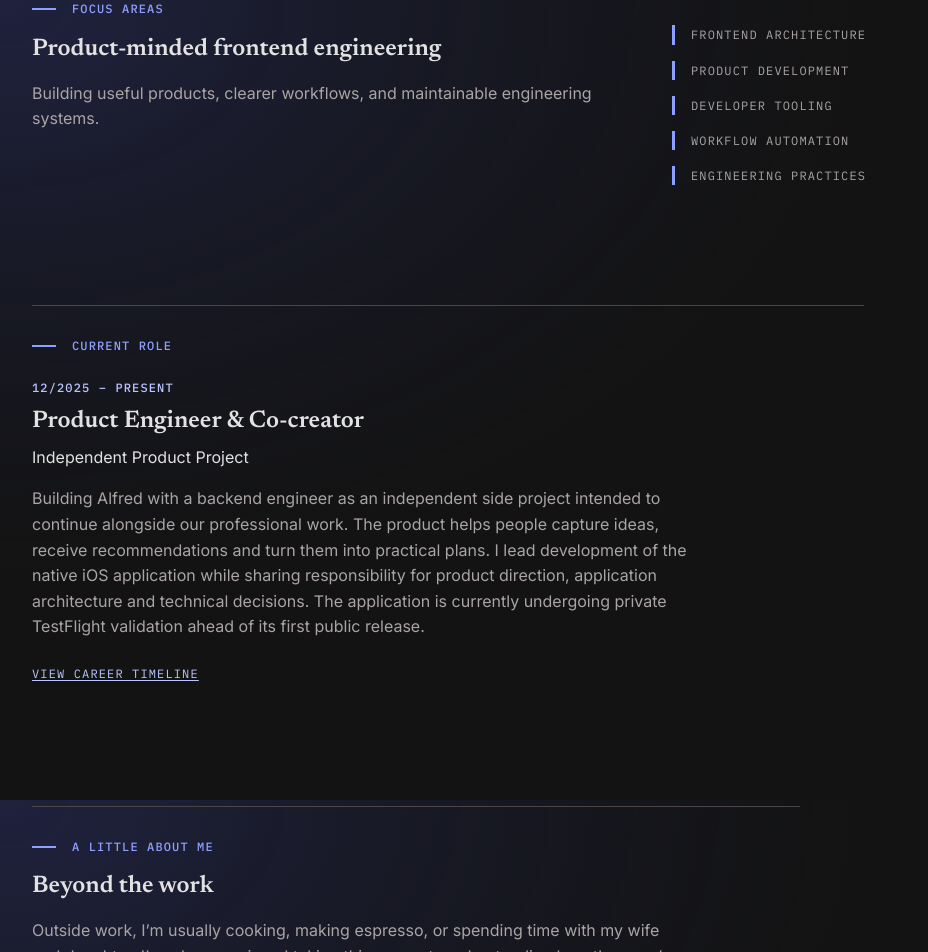
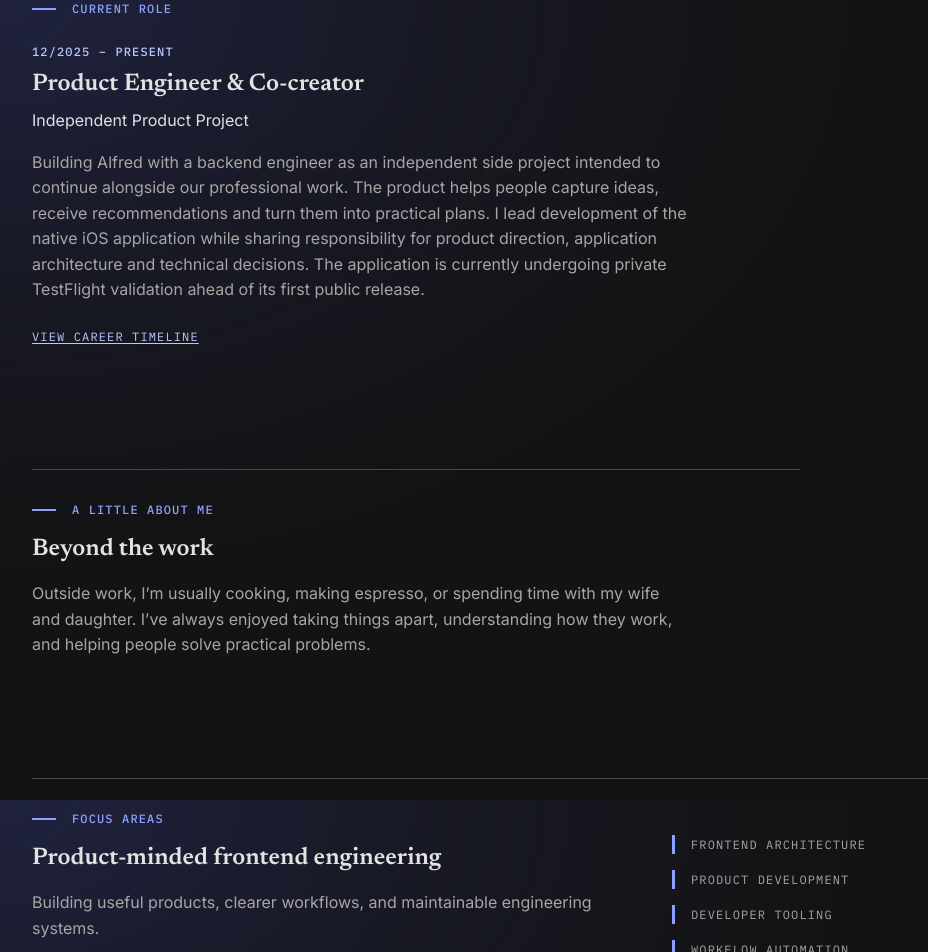
Before and after one commit to davinaizer/professional-site, a React (Vite) app: page / in a window 1280 px wide. Shown: the part 800-1752 px from the top of the page, without its empty margins (0-928 px from the left). Built offline with nearby package versions, Linux system fonts and the light colour scheme.

Commit message:
refactor: general tweaks and refactoring

```diff
--- a/src/app/App.tsx
+++ b/src/app/App.tsx
@@ -1,22 +1,11 @@
-import { Link, Outlet, ScrollRestoration } from "react-router";
+import { Outlet, ScrollRestoration } from "react-router";
 import PrimaryNavigation from "../components/PrimaryNavigation.tsx";
 import Footer from "./Footer.tsx";
-import { routes } from "./routes.ts";
 
 function App() {
 	return (
 		<>
-			<header className="site-header">
-				<div className="site-header__inner">
-					<Link className="site-header__identity" to={routes.home}>
-						Davi Naizer
-					</Link>
-					<PrimaryNavigation />
-					<Link className="site-header__contact" to={routes.contact}>
-						Contact
-					</Link>
-				</div>
-			</header>
+			<PrimaryNavigation />
 
 			<main>
 				<Outlet />
--- a/src/app/Footer.tsx
+++ b/src/app/Footer.tsx
@@ -1,28 +1,5 @@
+import { Icon } from "../components/Icon.tsx";
 import { professionalContent } from "../content/professional-content.ts";
-
-function FooterIcon({ label }: { label: string }) {
-	if (label === "LinkedIn") {
-		return (
-			<svg aria-hidden="true" focusable="false" viewBox="0 0 24 24">
-				<path d="M5.25 3.5A1.75 1.75 0 1 1 5.25 7a1.75 1.75 0 0 1 0-3.5ZM3.75 8.5h3v11.75h-3V8.5Zm5 0h2.88v1.6h.04c.4-.76 1.38-1.85 2.84-1.85 3.04 0 3.6 2 3.6 4.6v7.4h-3v-6.56c0-1.56-.03-3.57-2.18-3.57-2.18 0-2.52 1.7-2.52 3.46v6.67h-3V8.5Z" />
-			</svg>
-		);
-	}
-
-	if (label === "GitHub") {
-		return (
-			<svg aria-hidden="true" focusable="false" viewBox="0 0 24 24">
-				<path d="M12 2.25a10 10 0 0 0-3.16 19.49c.5.09.68-.22.68-.48v-1.75c-2.78.6-3.37-1.18-3.37-1.18-.45-1.16-1.11-1.47-1.11-1.47-.91-.62.07-.61.07-.61 1 .07 1.53 1.03 1.53 1.03.9 1.53 2.35 1.09 2.92.83.09-.65.35-1.09.64-1.34-2.22-.25-4.55-1.11-4.55-4.94 0-1.09.39-1.98 1.03-2.68-.1-.25-.45-1.27.1-2.64 0 0 .84-.27 2.75 1.02A9.56 9.56 0 0 1 12 7.24c.85 0 1.69.11 2.48.33 1.91-1.29 2.75-1.02 2.75-1.02.55 1.37.2 2.39.1 2.64.64.7 1.03 1.59 1.03 2.68 0 3.84-2.34 4.68-4.56 4.93.36.31.68.92.68 1.86v2.6c0 .27.18.58.69.48A10 10 0 0 0 12 2.25Z" />
-			</svg>
-		);
-	}
-
-	return (
-		<svg aria-hidden="true" focusable="false" viewBox="0 0 24 24">
-			<path d="M3.75 5.5h16.5A1.75 1.75 0 0 1 22 7.25v9.5a1.75 1.75 0 0 1-1.75 1.75H3.75A1.75 1.75 0 0 1 2 16.75v-9.5A1.75 1.75 0 0 1 3.75 5.5Zm0 1.5a.25.25 0 0 0-.25.25v.42L12 13.1l8.5-5.43v-.42a.25.25 0 0 0-.25-.25H3.75Zm16.75 2.45-8.1 5.17a.75.75 0 0 1-.8 0L3.5 9.45v7.3c0 .14.11.25.25.25h16.5a.25.25 0 0 0 .25-.25v-7.3Z" />
-		</svg>
-	);
-}
 
 function Footer() {
 	const email = professionalContent.contact.find(
@@ -41,7 +18,7 @@ function Footer() {
 						{footerLinks.map((link) => (
 							<li key={link.label}>
 								<a aria-label={link.label} href={link.url}>
-									<FooterIcon label={link.label} />
+									<Icon label={link.label} />
 								</a>
 							</li>
 						))}
--- /dev/null
+++ b/src/components/Icon.tsx
@@ -0,0 +1,27 @@
+type IconProps = {
+	label: string;
+};
+
+export function Icon({ label }: IconProps) {
+	if (label === "LinkedIn") {
+		return (
+			<svg aria-hidden="true" focusable="false" viewBox="0 0 24 24">
+				<path d="M5.25 3.5A1.75 1.75 0 1 1 5.25 7a1.75 1.75 0 0 1 0-3.5ZM3.75 8.5h3v11.75h-3V8.5Zm5 0h2.88v1.6h.04c.4-.76 1.38-1.85 2.84-1.85 3.04 0 3.6 2 3.6 4.6v7.4h-3v-6.56c0-1.56-.03-3.57-2.18-3.57-2.18 0-2.52 1.7-2.52 3.46v6.67h-3V8.5Z" />
+			</svg>
+		);
+	}
+
+	if (label === "GitHub") {
+		return (
+			<svg aria-hidden="true" focusable="false" viewBox="0 0 24 24">
+				<path d="M12 2.25a10 10 0 0 0-3.16 19.49c.5.09.68-.22.68-.48v-1.75c-2.78.6-3.37-1.18-3.37-1.18-.45-1.16-1.11-1.47-1.11-1.47-.91-.62.07-.61.07-.61 1 .07 1.53 1.03 1.53 1.03.9 1.53 2.35 1.09 2.92.83.09-.65.35-1.09.64-1.34-2.22-.25-4.55-1.11-4.55-4.94 0-1.09.39-1.98 1.03-2.68-.1-.25-.45-1.27.1-2.64 0 0 .84-.27 2.75 1.02A9.56 9.56 0 0 1 12 7.24c.85 0 1.69.11 2.48.33 1.91-1.29 2.75-1.02 2.75-1.02.55 1.37.2 2.39.1 2.64.64.7 1.03 1.59 1.03 2.68 0 3.84-2.34 4.68-4.56 4.93.36.31.68.92.68 1.86v2.6c0 .27.18.58.69.48A10 10 0 0 0 12 2.25Z" />
+			</svg>
+		);
+	}
+
+	return (
+		<svg aria-hidden="true" focusable="false" viewBox="0 0 24 24">
+			<path d="M3.75 5.5h16.5A1.75 1.75 0 0 1 22 7.25v9.5a1.75 1.75 0 0 1-1.75 1.75H3.75A1.75 1.75 0 0 1 2 16.75v-9.5A1.75 1.75 0 0 1 3.75 5.5Zm0 1.5a.25.25 0 0 0-.25.25v.42L12 13.1l8.5-5.43v-.42a.25.25 0 0 0-.25-.25H3.75Zm16.75 2.45-8.1 5.17a.75.75 0 0 1-.8 0L3.5 9.45v7.3c0 .14.11.25.25.25h16.5a.25.25 0 0 0 .25-.25v-7.3Z" />
+		</svg>
+	);
+}
--- a/src/components/PrimaryNavigation.tsx
+++ b/src/components/PrimaryNavigation.tsx
@@ -1,8 +1,14 @@
-import { NavLink } from "react-router";
+import { Link, NavLink } from "react-router";
 import { routes } from "../app/routes";
 
 function PrimaryNavigation() {
 	return (
+		<header className="site-header">
+			<div className="site-header__inner">
+				<Link className="site-header__identity" to={routes.home}>
+					Davi Naizer
+				</Link>
+
 				<nav className="primary-navigation" aria-label="Primary">
 					<ul>
 						<li>
@@ -16,6 +22,12 @@ function PrimaryNavigation() {
 						</li>
 					</ul>
 				</nav>
+
+				<Link className="site-header__contact" to={routes.contact}>
+					Contact
+				</Link>
+			</div>
+		</header>
 	);
 }
 
--- a/src/content/evidence-content.ts
+++ b/src/content/evidence-content.ts
@@ -1,4 +1,4 @@
-import type { CaseStudy, Project } from "./evidence.ts";
+import type { CaseStudy, Project } from "../types/evidence.ts";
 
 export const caseStudies: readonly CaseStudy[] = [
 	{
--- a/src/content/professional-content.ts
+++ b/src/content/professional-content.ts
@@ -1,4 +1,4 @@
-import type { ProfessionalContent } from "./professional";
+import type { ProfessionalContent } from "../types/professional";
 
 export const professionalContent: ProfessionalContent = {
 	identity: {
--- a/src/pages/CaseStudiesPage.tsx
+++ b/src/pages/CaseStudiesPage.tsx
@@ -1,7 +1,7 @@
 import { routes } from "../app/routes.ts";
 import ContextualContinuation from "../components/ContextualContinuation.tsx";
-import type { CaseStudy } from "../content/evidence.ts";
 import { caseStudies as caseStudyContent } from "../content/evidence-content.ts";
+import type { CaseStudy } from "../types/evidence.ts";
 import "./CaseStudiesPage.css";
 
 type CaseStudiesPageProps = {
--- a/src/pages/HomePage.tsx
+++ b/src/pages/HomePage.tsx
@@ -35,22 +35,6 @@ function HomePage() {
 				</nav>
 			</div>
 
-			<section aria-labelledby="focus-heading" className="home__focus">
-				<div className="home__section-lead">
-					<p className="eyebrow">Focus areas</p>
-					<h2 id="focus-heading">Product-minded frontend engineering</h2>
-					<p>
-						Building useful products, clearer workflows, and maintainable
-						engineering systems.
-					</p>
-				</div>
-				<ul>
-					{summary.focusAreas.map((focusArea) => (
-						<li key={focusArea}>{focusArea}</li>
-					))}
-				</ul>
-			</section>
-
 			<section
 				aria-labelledby="current-role-heading"
 				className="home__highlight"
@@ -73,6 +57,22 @@ function HomePage() {
 				<h2 id="about-heading">Beyond the work</h2>
 				<p>{summary.personalNote}</p>
 			</section>
+
+			<section aria-labelledby="focus-heading" className="home__focus">
+				<div className="home__section-lead">
+					<p className="eyebrow">Focus areas</p>
+					<h2 id="focus-heading">Product-minded frontend engineering</h2>
+					<p>
+						Building useful products, clearer workflows, and maintainable
+						engineering systems.
+					</p>
+				</div>
+				<ul>
+					{summary.focusAreas.map((focusArea) => (
+						<li key={focusArea}>{focusArea}</li>
+					))}
+				</ul>
+			</section>
 		</section>
 	);
 }
```
Also changed, not shown: src/app/router.tsx (+10 -8 lines), src/pages/index.ts (added, +8 -0 lines), src/types/evidence.ts (renamed from src/content/evidence.ts), src/types/professional.ts (renamed from src/content/professional.ts), 1 other file (tests, documents, lock files or other folders). Lines whose indentation alone changed are shown as unchanged.
